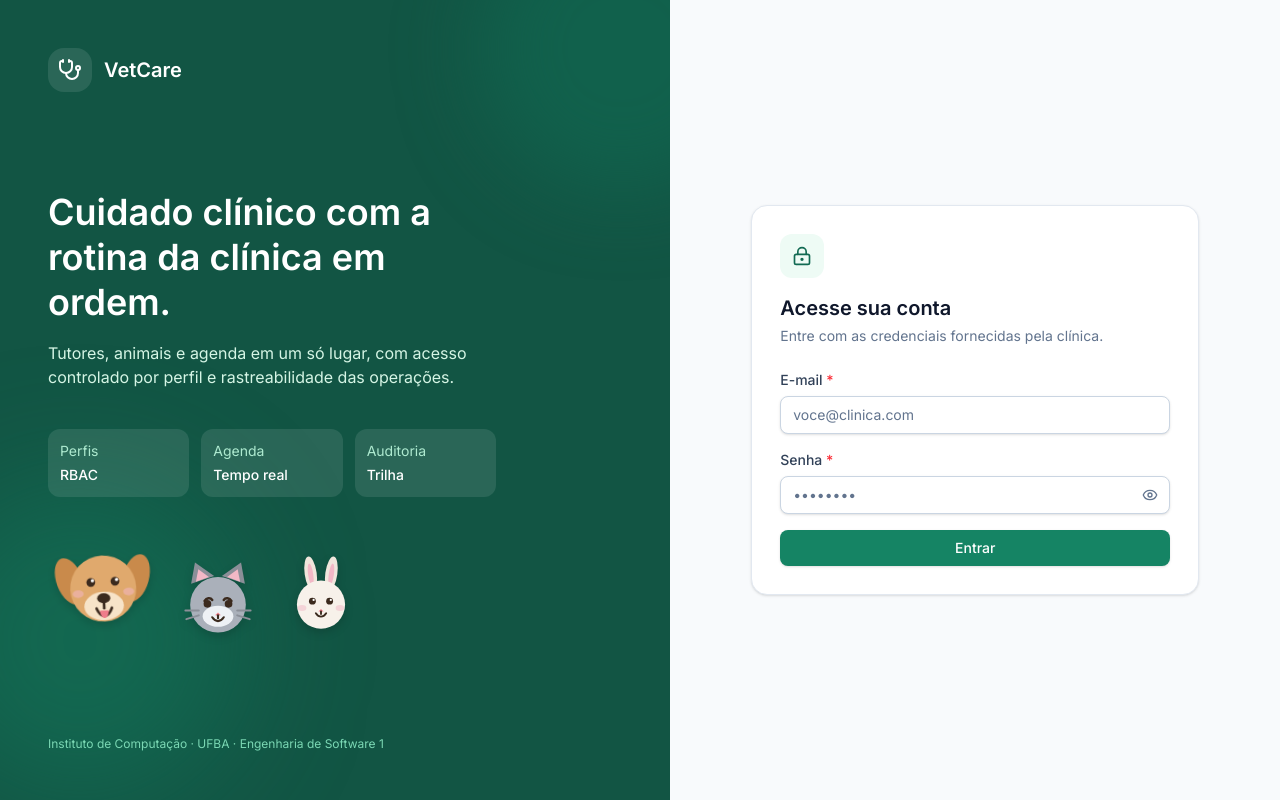
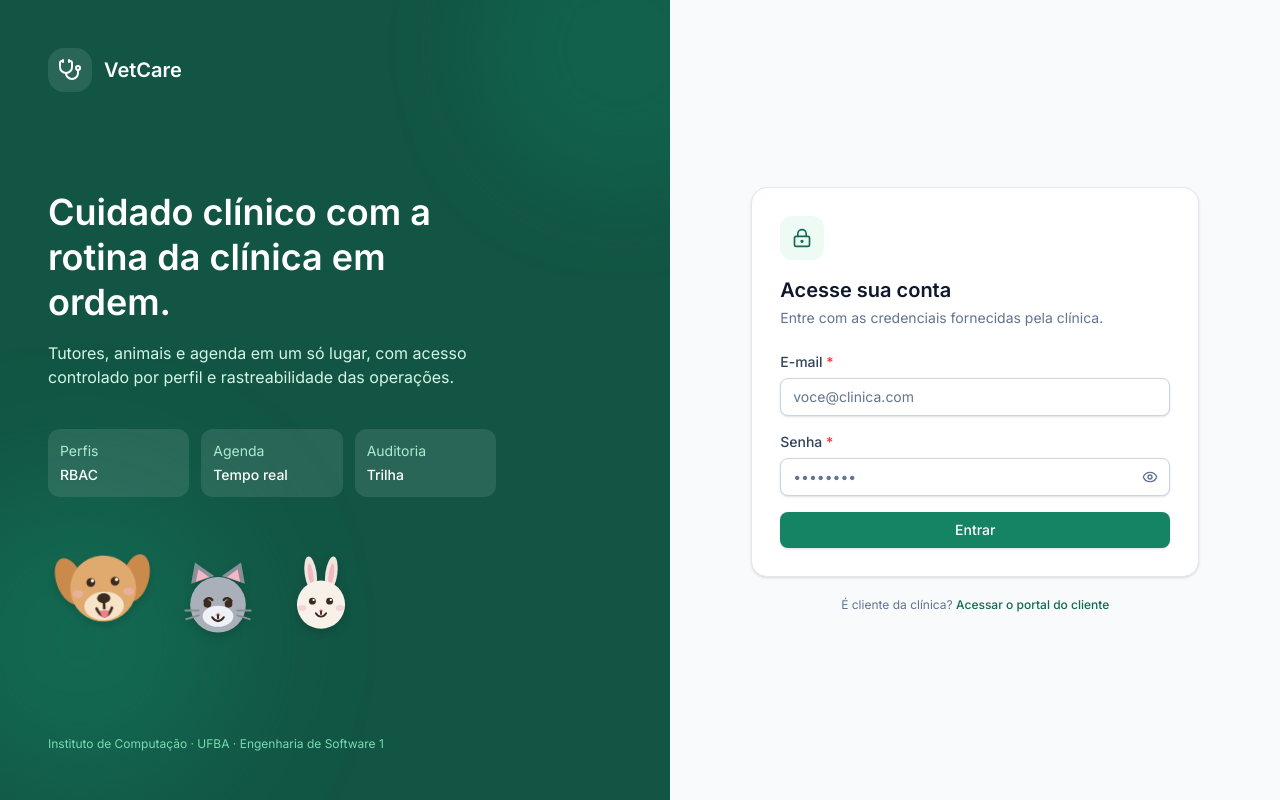
Before and after one commit to VitorSant0s/vetcare, a React (Vite) app in the folder frontend/: page /login in a window 1280 px wide. Built offline with nearby package versions, Linux system fonts and the light colour scheme.

Commit message:
feat: atalho para o portal do cliente na tela de login

```diff
--- a/frontend/src/pages/Login.tsx
+++ b/frontend/src/pages/Login.tsx
@@ -148,6 +148,12 @@ export function Login() {
             </form>
           </div>
 
+          <p className="mt-5 text-center text-xs text-slate-500">
+            É cliente da clínica?{' '}
+            <a href="/cliente/login" className="font-medium text-brand-700 hover:underline">
+              Acessar o portal do cliente
+            </a>
+          </p>
         </div>
       </div>
     </div>
```
